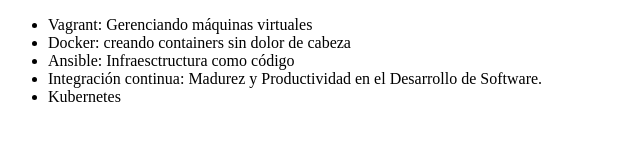
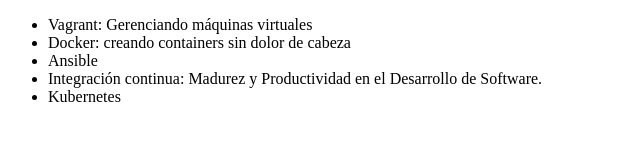
Before and after one commit to AFCLSOFTDEV/ALURA-GIT, a plain HTML site: page index.html in a window 1280 px wide. Shown: the whole page, without its empty margins (0-640 px from the left). Drawn offline with Linux system fonts and the light colour scheme.

Commit message:
Revert "Cambiando el nombre del curso de Ansible"
This reverts commit a9463c2ad1415c6000ab9cb521bc01bd1e9c24c6.

```diff
--- a/index.html
+++ b/index.html
@@ -8,7 +8,7 @@
     <ul>
       <li>Vagrant: Gerenciando máquinas virtuales</li>
       <li>Docker: creando containers sin dolor de cabeza</li>
-      <li>Ansible: Infraesctructura como código</li>
+      <li>Ansible</li>
       <li>
         Integración continua: Madurez y Productividad en el Desarrollo de
         Software.
```
